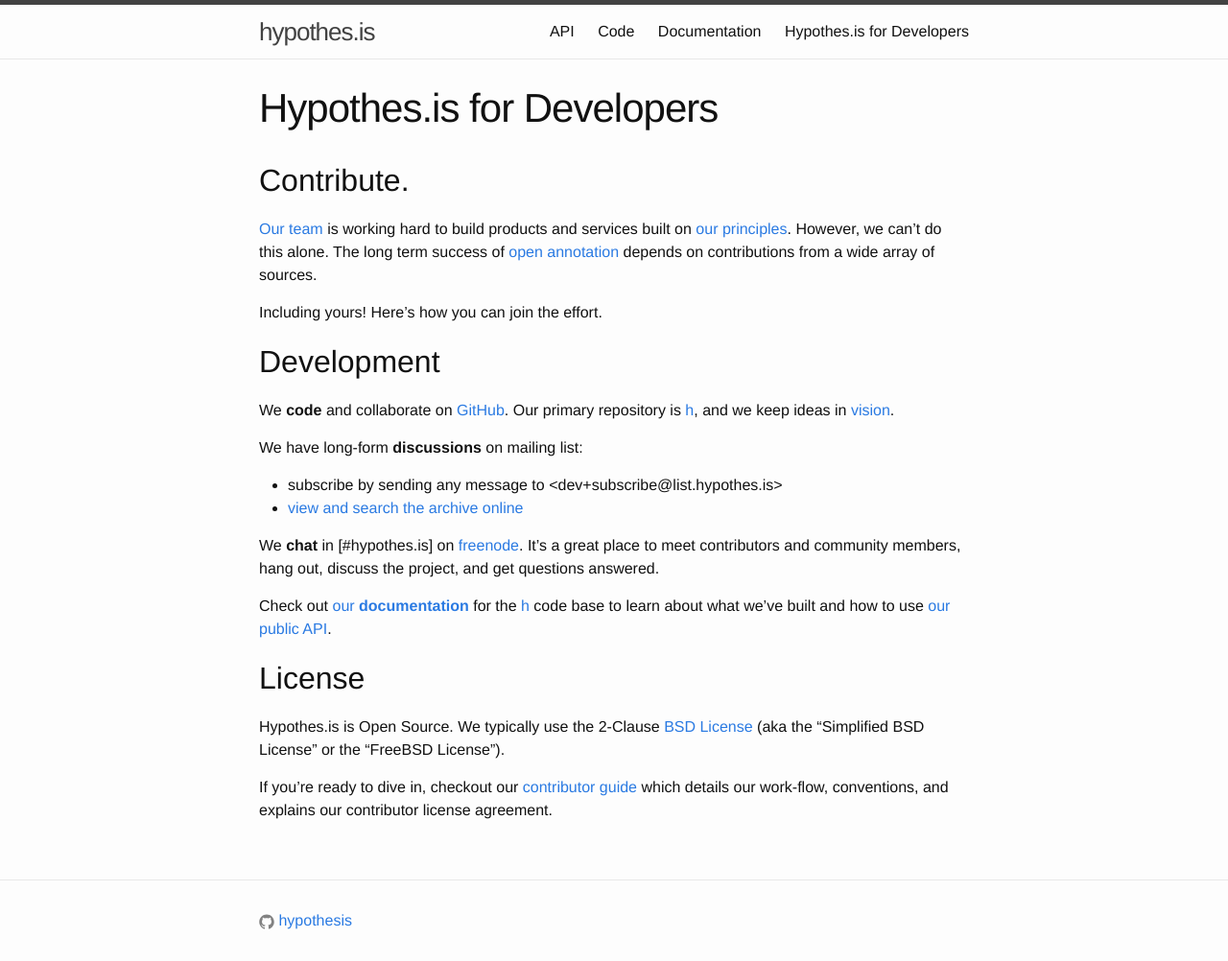
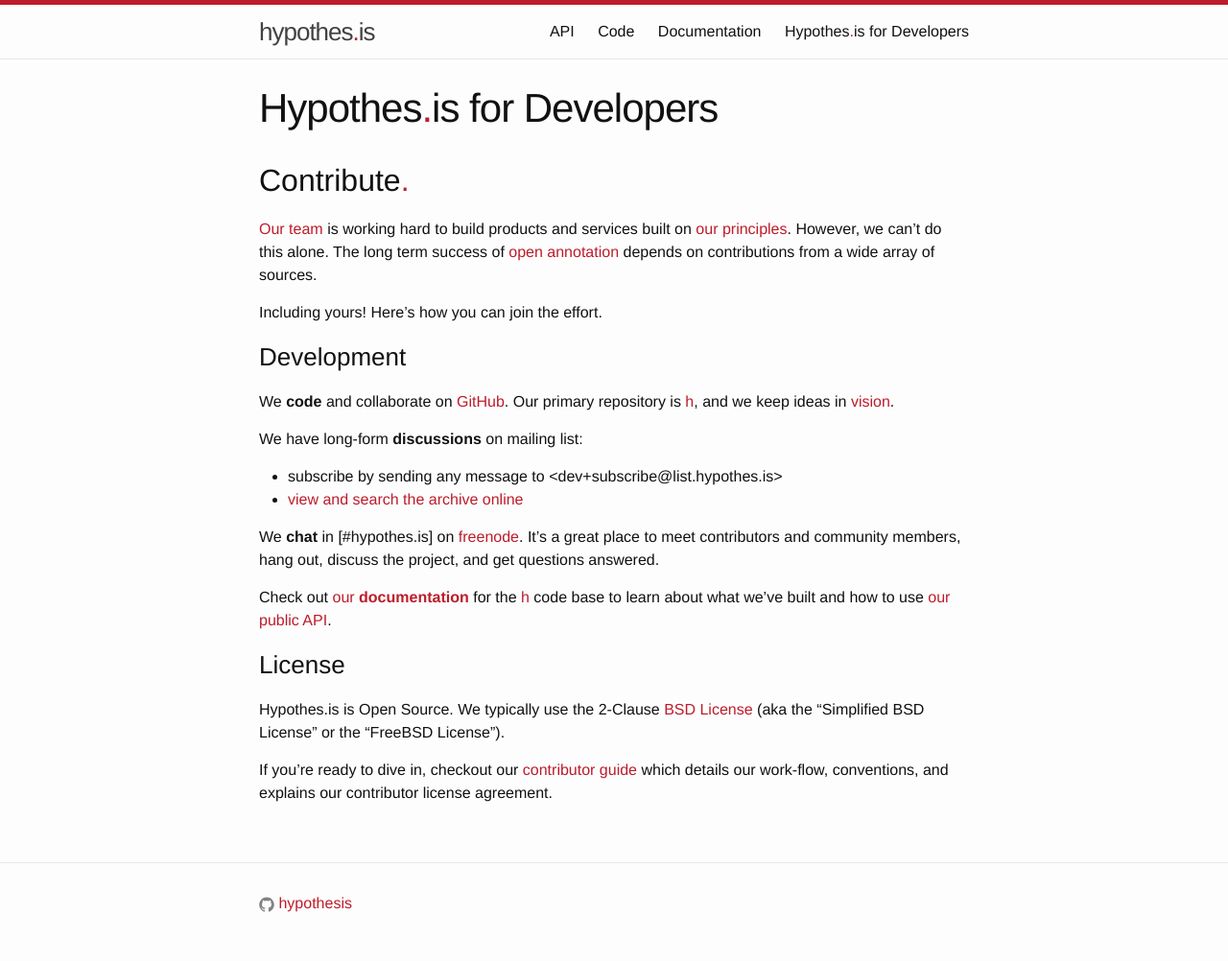
Before and after one commit to hypothesis/developers.hypothes.is, a Jekyll site: the page built from index.md, in a window 1280 px wide. Shown: the whole page at 96% size. Built offline with Jekyll 4.4.1, drawn with Linux system fonts in a browser that asks for light colours.

Commit message:
Better branding

```diff
--- a/_config.yml
+++ b/_config.yml
@@ -1,5 +1,5 @@
 # Site settings
-title: hypothes.is
+title: hypothes<span class="brand-text">.</span>is
 baseurl: "/developers.hypothes.is" # the subpath of your site, e.g. /blog/
 url: "http://bigbluehat.github.io/developers.hypothes.is/" # the base hostname & protocol for your site
 
--- a/_includes/head.html
+++ b/_includes/head.html
@@ -3,10 +3,12 @@
   <meta http-equiv="X-UA-Compatible" content="IE=edge">
   <meta name="viewport" content="width=device-width, initial-scale=1">
 
-  <title>{% if page.title %}{{ page.title }}{% else %}{{ site.title }}{% endif %}</title>
+  <title>
+    {% if page.title %}{{ page.title | strip_html }} - {{ site.title | strip_html }}
+    {% else %}{{ site.title | strip_html }}{% endif %}</title>
   <meta name="description" content="{% if page.excerpt %}{{ page.excerpt | strip_html | strip_newlines | truncate: 160 }}{% else %}{{ site.description }}{% endif %}">
 
   <link rel="stylesheet" href="{{ "/css/main.css" | prepend: site.baseurl }}">
   <link rel="canonical" href="{{ page.url | replace:'index.html','' | prepend: site.baseurl | prepend: site.url }}">
-  <link rel="alternate" type="application/rss+xml" title="{{ site.title }}" href="{{ "/feed.xml" | prepend: site.baseurl | prepend: site.url }}" />
+  <link rel="alternate" type="application/rss+xml" title="{{ site.title | strip_html }}" href="{{ "/feed.xml" | prepend: site.baseurl | prepend: site.url }}" />
 </head>
--- /dev/null
+++ b/_sass/_brand-bits.scss
@@ -0,0 +1,3 @@
+.brand-text {
+  color: $brand-color;
+}
--- a/_sass/_layout.scss
+++ b/_sass/_layout.scss
@@ -2,7 +2,7 @@
  * Site header
  */
 .site-header {
-    border-top: 5px solid $grey-color-dark;
+    border-top: 5px solid $brand-color;
     border-bottom: 1px solid $grey-color-light;
     min-height: 56px;
 
--- a/css/main.scss
+++ b/css/main.scss
@@ -15,7 +15,7 @@ $spacing-unit:     30px;
 
 $text-color:       #111;
 $background-color: #fdfdfd;
-$brand-color:      #2a7ae2;
+$brand-color:      #BD1C2B;
 
 $grey-color:       #828282;
 $grey-color-light: lighten($grey-color, 40%);
@@ -49,5 +49,6 @@ $on-laptop:        800px;
         "base",
         "layout",
         "swagger",
-        "syntax-highlighting"
+        "syntax-highlighting",
+        "brand-bits"
 ;
--- a/index.md
+++ b/index.md
@@ -1,10 +1,9 @@
 ---
 layout: page
-title: Hypothes.is for Developers
+title: Hypothes<span class="brand-text">.</span>is for Developers
 ---
 
-Contribute.
------------
+## Contribute<span class="brand-text">.</span>
 
 [Our team] is working hard to build products and services built on [our
 principles]. However, we can’t do this alone. The long term success of
@@ -12,8 +11,7 @@ principles]. However, we can’t do this alone. The long term success of
 
 Including yours! Here’s how you can join the effort.
 
-Development
------------
+### Development
 
 We **code** and collaborate on [GitHub]. Our primary repository is [h],
 and we keep ideas in [vision].
@@ -30,8 +28,7 @@ get questions answered.
 Check out [our **documentation**] for the [h] code base to learn about
 what we’ve built and how to use [our public API].
 
-License
--------
+### License
 
 Hypothes.is is Open Source. We typically use the 2-Clause [BSD License]
 (aka the “Simplified BSD License” or the “FreeBSD License”).
```
